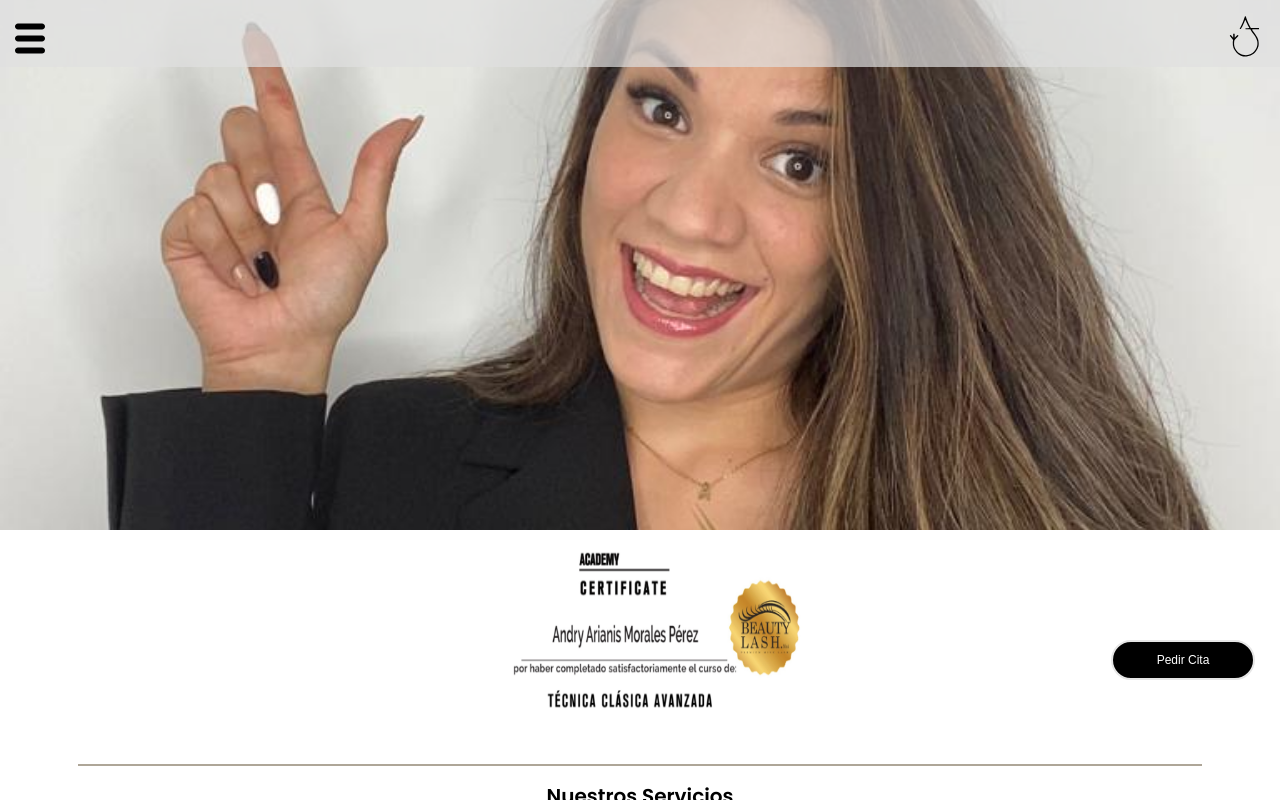
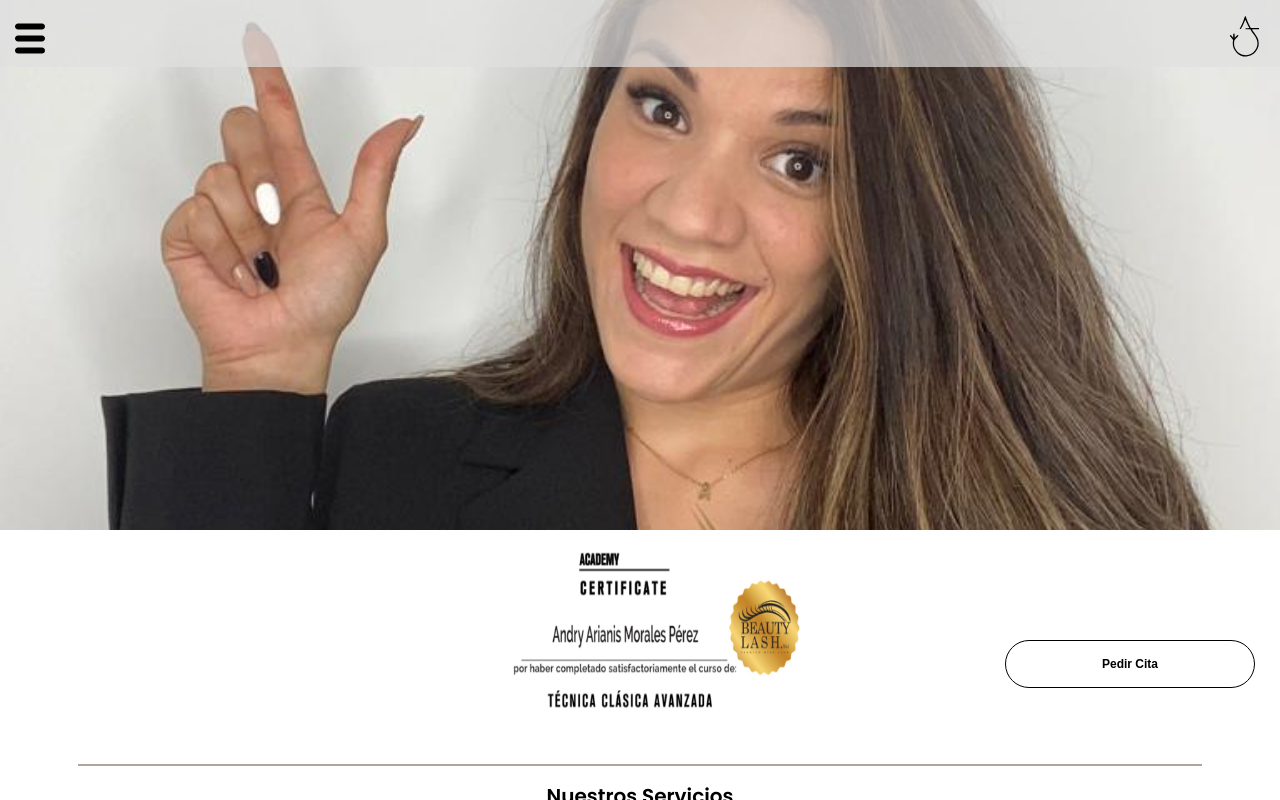
Before and after one commit to MarcoSchernetzki/Typescript-ByAndryMorales-Front, a React (Create React App) app: page /home in a window 1280 px wide. In both pictures the pointer is over the button "Pedir Cita". Shown: the top 800 px of the page. Built offline with nearby package versions, Linux system fonts and the light colour scheme.

Commit message:
fix: appointment button

```diff
--- a/src/infrastructure/core/buttonAppoint/buttonAppoint.css
+++ b/src/infrastructure/core/buttonAppoint/buttonAppoint.css
@@ -1,23 +1,23 @@
 .button-appoint {
     width: 144px;
     height: 2.5rem;
-    color: #000;
+    color: #fff;
     font-size: 0.75rem;
     font-weight: 600;
-    background: none;
+    background: #000;
     border-radius: 50px;
-    border: solid #000 2px;
-    backdrop-filter: blur(10px);
+    border: solid #ffffffab 1px;
     transition: 0.4s linear;
     cursor: pointer;
 }
 .button-appoint:hover {
-    width: 144px;
-    height: 2.5rem;
-    color: #fff;
-    font-size: 0.75rem;
-    font-weight: 500;
-    background: #000;
-    border-radius: 50px;
-    border: solid #e6e6e6 2px;
+    color: #000;
+    background: #fff;
+    border: solid #000 1px;
 }
+@media (min-width: 700px) {
+    .button-appoint {
+        width: 250px;
+        height: 3rem;
+    }
+}
```
